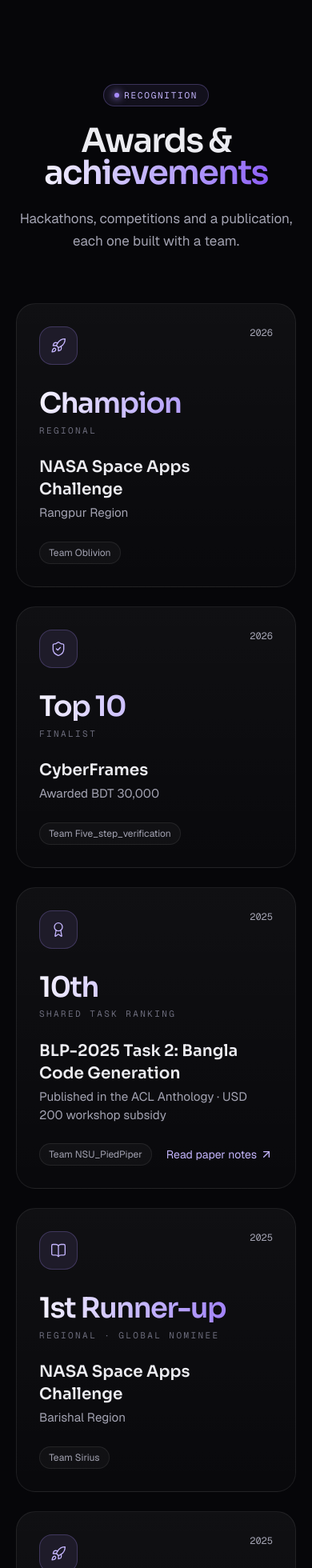
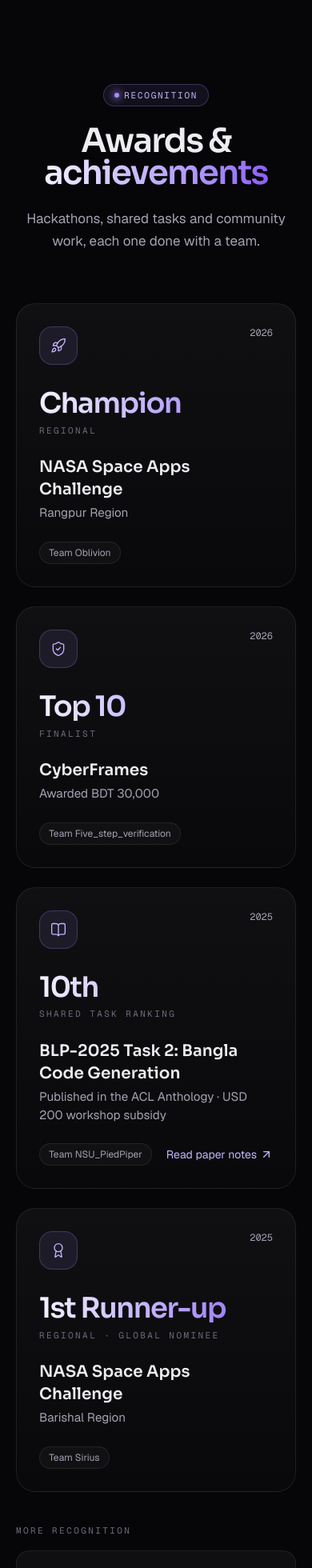
Before and after one commit to souwmo04/PERSONAL-DIGITAL-PORTFOLIO, a Next.js app: page / in a window 390 px wide. Shown: the part 7378-9338 px from the top of the page at 80% size. Built offline with nearby package versions, Linux system fonts and the light colour scheme; no server answers.

Commit message:
feat(awards): featured awards plus a compact list of further recognition

```diff
--- a/src/components/sections/Achievements.tsx
+++ b/src/components/sections/Achievements.tsx
@@ -1,13 +1,16 @@
 import Link from "next/link";
-import { ArrowUpRight, Award, BookOpen, Rocket, ShieldCheck } from "lucide-react";
+import { ArrowUpRight, Award, BookOpen, Rocket, ShieldCheck, Star } from "lucide-react";
 import { Reveal } from "@/components/motion/Reveal";
 import { SectionTitle } from "@/components/ui/SectionTitle";
 import { SpotlightCard } from "@/components/ui/SpotlightCard";
 import { achievements } from "@/content/experience";
 
-const icons = [Rocket, ShieldCheck, Award, BookOpen];
+const icons = [Rocket, ShieldCheck, BookOpen, Award];
 
 export function Achievements() {
+  const featured = achievements.slice(0, 4);
+  const more = achievements.slice(4);
+
   return (
     <section id="achievements" aria-labelledby="ach-title" className="section-y relative">
       <div aria-hidden className="pointer-events-none absolute left-1/2 top-1/3 -z-10 h-[30rem] w-[60rem] -translate-x-1/2 rounded-full bg-violet-deep/15 blur-[160px]" />
@@ -17,11 +20,11 @@ export function Achievements() {
           eyebrow="Recognition"
           title="Awards &"
           accent="achievements"
-          lead="Hackathons, competitions and a publication, each one built with a team."
+          lead="Hackathons, shared tasks and community work, each one done with a team."
         />
 
         <ul className="mt-16 grid gap-6 md:grid-cols-2">
-          {achievements.map((a, i) => {
+          {featured.map((a, i) => {
             const Icon = icons[i % icons.length];
             const inner = (
               <SpotlightCard className="h-full p-7 md:p-9">
@@ -29,7 +32,7 @@ export function Achievements() {
                   <span className="grid size-12 place-items-center rounded-2xl border border-violet/25 bg-violet/10 text-iris">
                     <Icon aria-hidden className="size-5" strokeWidth={1.6} />
                   </span>
-                  <span className="font-mono text-xs text-dim">{a.year}</span>
+                  {a.year ? <span className="font-mono text-xs text-dim">{a.year}</span> : null}
                 </div>
                 <p className="heading-xl mt-8 text-[clamp(2.2rem,4.5vw,3.4rem)] text-gradient">{a.rank}</p>
                 <p className="eyebrow mt-2 text-faint">{a.rankNote}</p>
@@ -37,10 +40,10 @@ export function Achievements() {
                 <p className="mt-1 text-[0.95rem] text-dim">{a.scope}</p>
                 <div className="mt-6 flex flex-wrap items-center gap-2">
                   {a.team ? <span className="chip">{a.team}</span> : null}
-                  {a.detail ? <span className="chip">{a.detail}</span> : null}
                   {a.href ? (
                     <span className="ml-auto inline-flex items-center gap-1 text-sm text-iris">
-                      Read paper notes <ArrowUpRight aria-hidden className="size-4 transition-transform group-hover/spot:-translate-y-0.5 group-hover/spot:translate-x-0.5" />
+                      Read paper notes
+                      <ArrowUpRight aria-hidden className="size-4 transition-transform group-hover/spot:-translate-y-0.5 group-hover/spot:translate-x-0.5" />
                     </span>
                   ) : null}
                 </div>
@@ -59,6 +62,32 @@ export function Achievements() {
             );
           })}
         </ul>
+
+        {more.length ? (
+          <div className="mt-10">
+            <Reveal>
+              <h3 className="eyebrow text-faint">More recognition</h3>
+            </Reveal>
+            <ul className="mt-4 grid gap-3 sm:grid-cols-2 lg:grid-cols-3">
+              {more.map((a, i) => (
+                <Reveal as="li" key={a.event + a.rank} delay={(i % 3) * 0.06}>
+                  <div className="group flex h-full items-start gap-4 rounded-2xl glass p-5 transition-colors hover:border-violet/30">
+                    <Star aria-hidden className="mt-0.5 size-4 shrink-0 text-violet transition-transform duration-500 group-hover:rotate-[72deg]" />
+                    <div className="min-w-0">
+                      <p className="font-display font-semibold leading-snug">
+                        {a.rank} <span className="font-sans font-normal text-dim">{a.rankNote.toLowerCase()}</span>
+                      </p>
+                      <p className="mt-1 text-sm text-iris">{a.event}</p>
+                      <p className="mt-1 text-xs text-faint">
+                        {[a.scope, a.year].filter(Boolean).join(" · ")}
+                      </p>
+                    </div>
+                  </div>
+                </Reveal>
+              ))}
+            </ul>
+          </div>
+        ) : null}
       </div>
     </section>
   );
```
